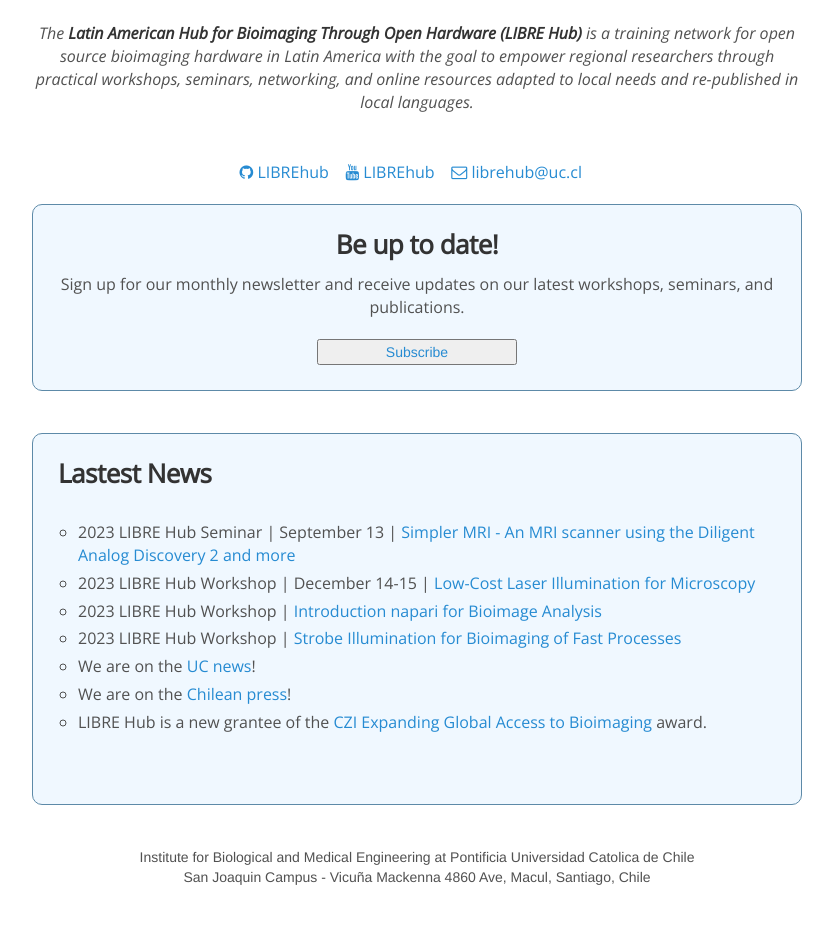
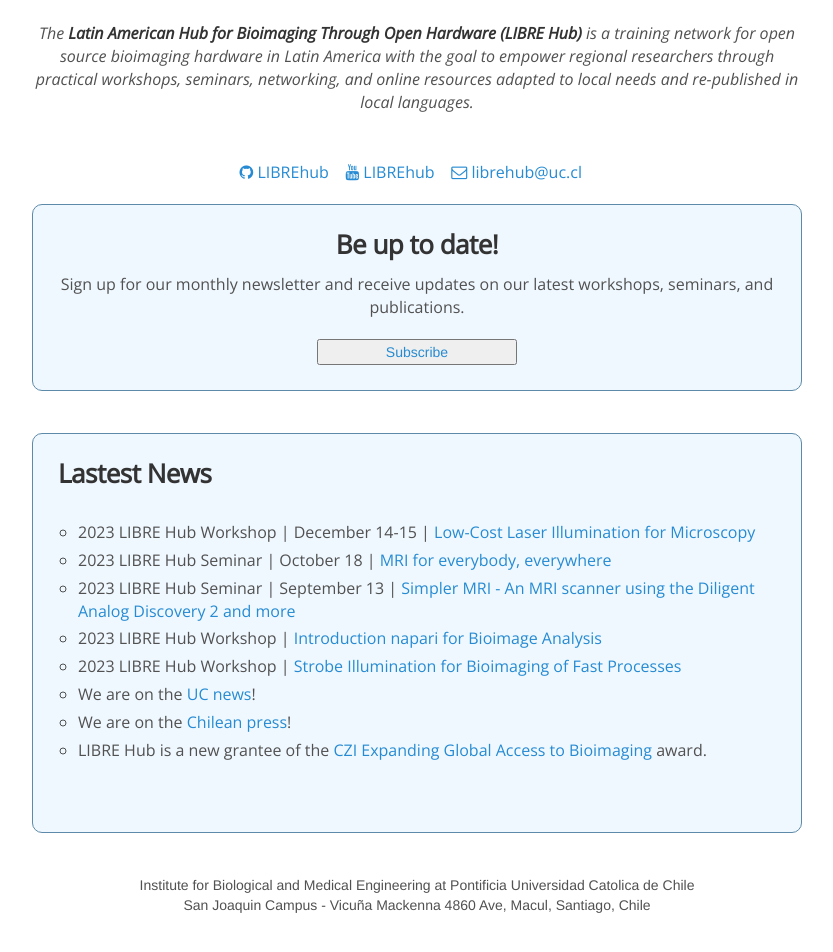
Before and after one commit to LIBREhub/LIBREhub.github.io, a Jekyll site: the page built from index.html, in a window 1280 px wide and 1381 px high. Shown: the part 424-1376 px from the top of the window, without its empty margins (223-1056 px from the left). Built offline with Jekyll 4.4.1, drawn with Linux system fonts in a browser that asks for light colours; nearby versions of some CDN libraries.

Commit message:
Update news.yml

```diff
--- a/_data/news.yml
+++ b/_data/news.yml
@@ -1,8 +1,11 @@
+- date: 2023-08-13
+  details: 2023 LIBRE Hub Workshop | December 14-15 | <a href="https://librehub.github.io/2023/07/12/laserillum-ws.html" target="_blank">Low-Cost Laser Illumination for Microscopy</a>
+
+- date: 2023-09-13
+  details: 2023 LIBRE Hub Seminar | October 18 | <a href="https://librehub.github.io/2023/09/12/joseba-alonso.html" target="_blank">MRI for everybody, everywhere</a>
+
 - date: 2023-09-08
-  details: 2023 LIBRE Hub Seminar | September 13 | <a href="https://librehub.github.io/2023/09/12/steven-wright.html" target="_blank">Simpler MRI - An MRI scanner using the Diligent Analog Discovery 2 and more</a>
-
-- date: 2023-08-03
-  details: 2023 LIBRE Hub Workshop | December 14-15 | <a href="https://librehub.github.io/2023/07/12/laserillum-ws.html" target="_blank">Low-Cost Laser Illumination for Microscopy</a>
+  details: 2023 LIBRE Hub Seminar | September 13 | <a href="https://librehub.github.io/2023/09/08/steven-wright.html" target="_blank">Simpler MRI - An MRI scanner using the Diligent Analog Discovery 2 and more</a>
 
 - date: 2023-08-01
   details: 2023 LIBRE Hub Workshop | <a href="https://librehub.github.io/napari-LatAm-workshop-2023/intro.html" target="_blank">Introduction napari for Bioimage Analysis</a>
```
